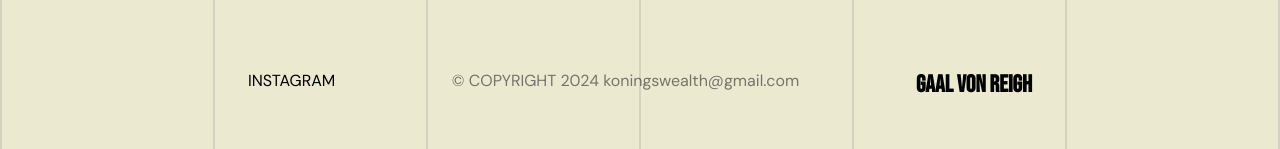
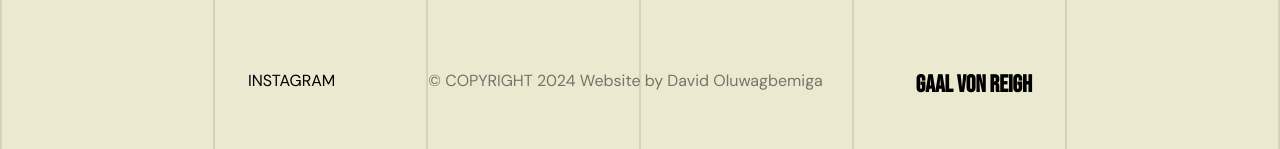
Before and after one commit to oluwagbemigadavid/von-regih, a React (Create React App) app: page / in a window 1280 px wide. Shown: the part 6371-6520 px from the top of the page. Built offline with nearby package versions, Linux system fonts and the light colour scheme.

Commit message:
Update Contact.js

```diff
--- a/src/Components/Contact/Contact.js
+++ b/src/Components/Contact/Contact.js
@@ -50,7 +50,7 @@ const Contact = () => {
 
         <div className="contact__footer">
             <a href="">Instagram</a>
-            <p>&#169; COPYRIGHT 2024 koningswealth@gmail.com</p>
+            <p>&#169; COPYRIGHT 2024 Website by David Oluwagbemiga</p>
             <a href="">Gaal von Reigh</a>
         </div>
         </div>
```
